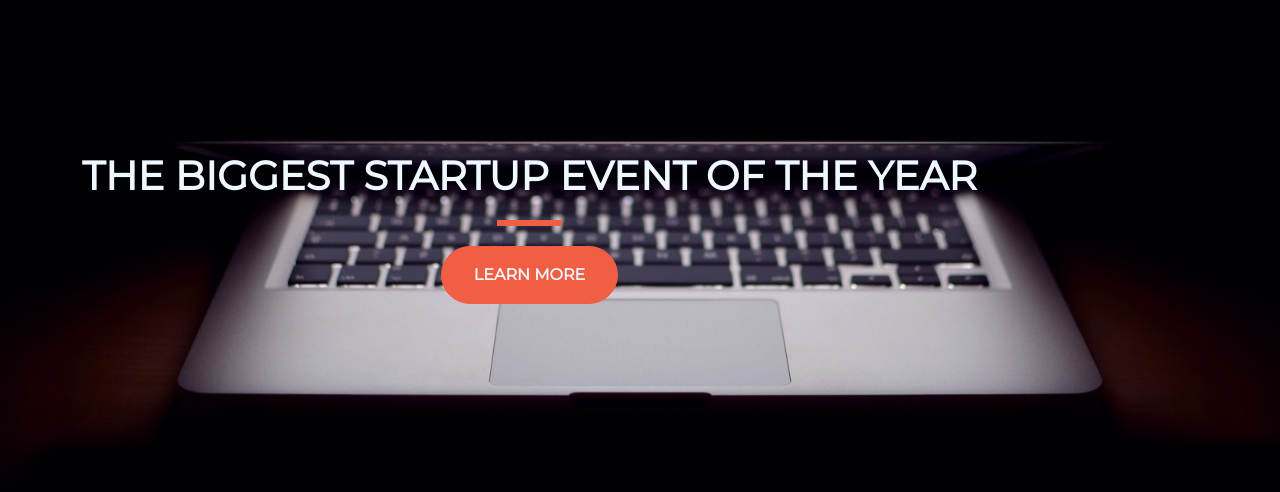
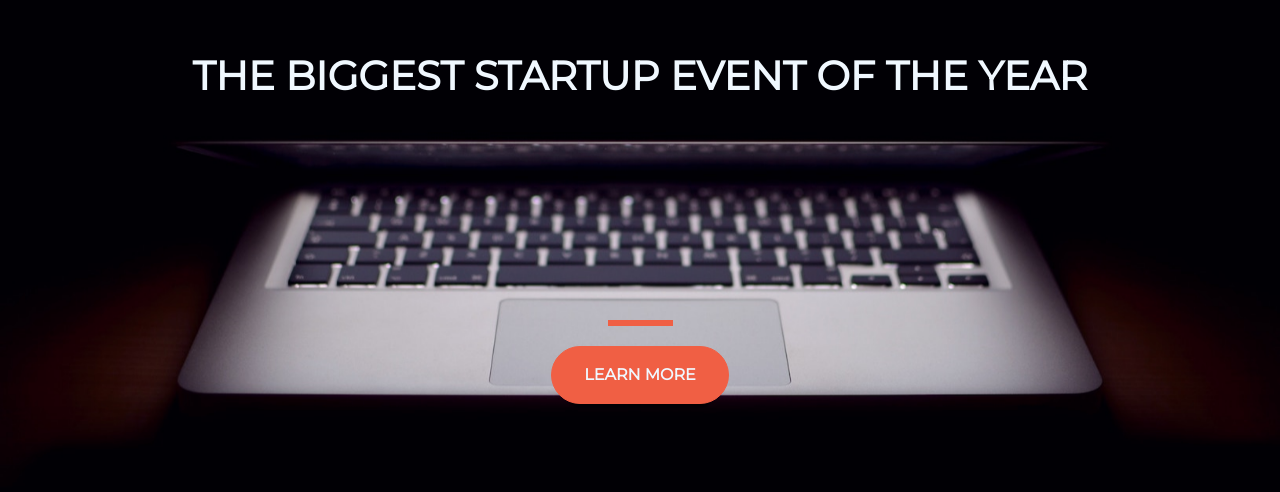
Before and after one commit to badbuddyy/startup-landing-page, a plain HTML site: page index.html in a window 1280 px wide. Shown: the part 172-664 px from the top of the page. Drawn offline with nearby package versions, Linux system fonts and the light colour scheme.

Commit message:
landing page completed, centered and aligned

```diff
--- a/index.html
+++ b/index.html
@@ -19,11 +19,12 @@
     <link href="style.css" rel="stylesheet">
   </head>
   <body>
-    <div class="container d-flex align-items-center h-100">
-      <div class="Row">
+    <div class="container d-flex align-items-center justify-content-center h-100">
+      <div class="row">
         <header class="text-center col-12">
           <h1 class="text-uppercase"><strong>The Biggest Startup Event of The Year</strong> </h1>
         </header>
+        <div class="buffer col-12"></div>
         <section class="text-center col-12">
         <hr>
         <button class="btn btn-primary btn-xl">Learn More</button>
--- a/style.css
+++ b/style.css
@@ -41,3 +41,7 @@ hr {
 .btn-xl{
   padding:1rem 2rem;
 }
+
+.buffer{
+  height: 12rem;
+}
```
